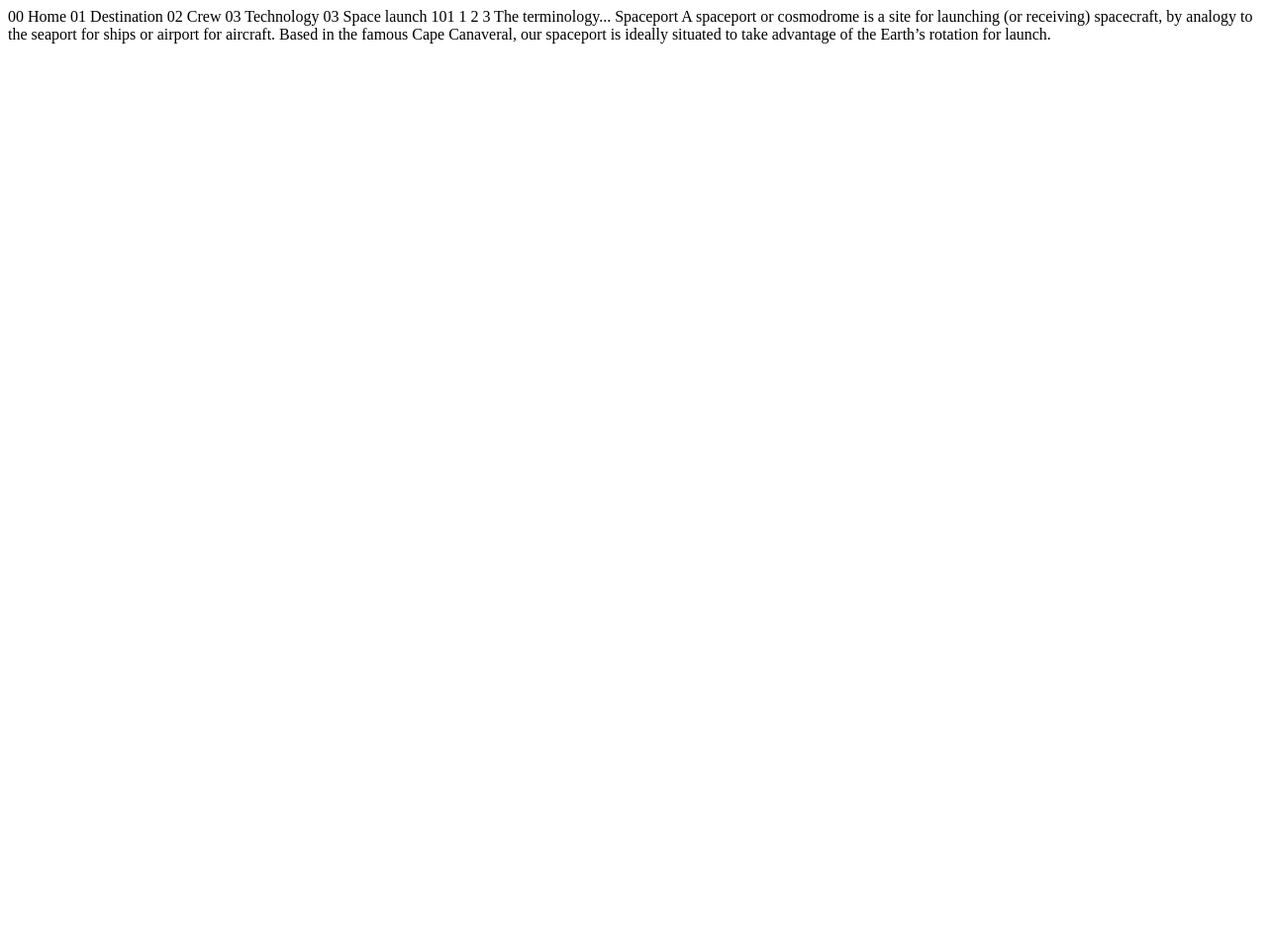
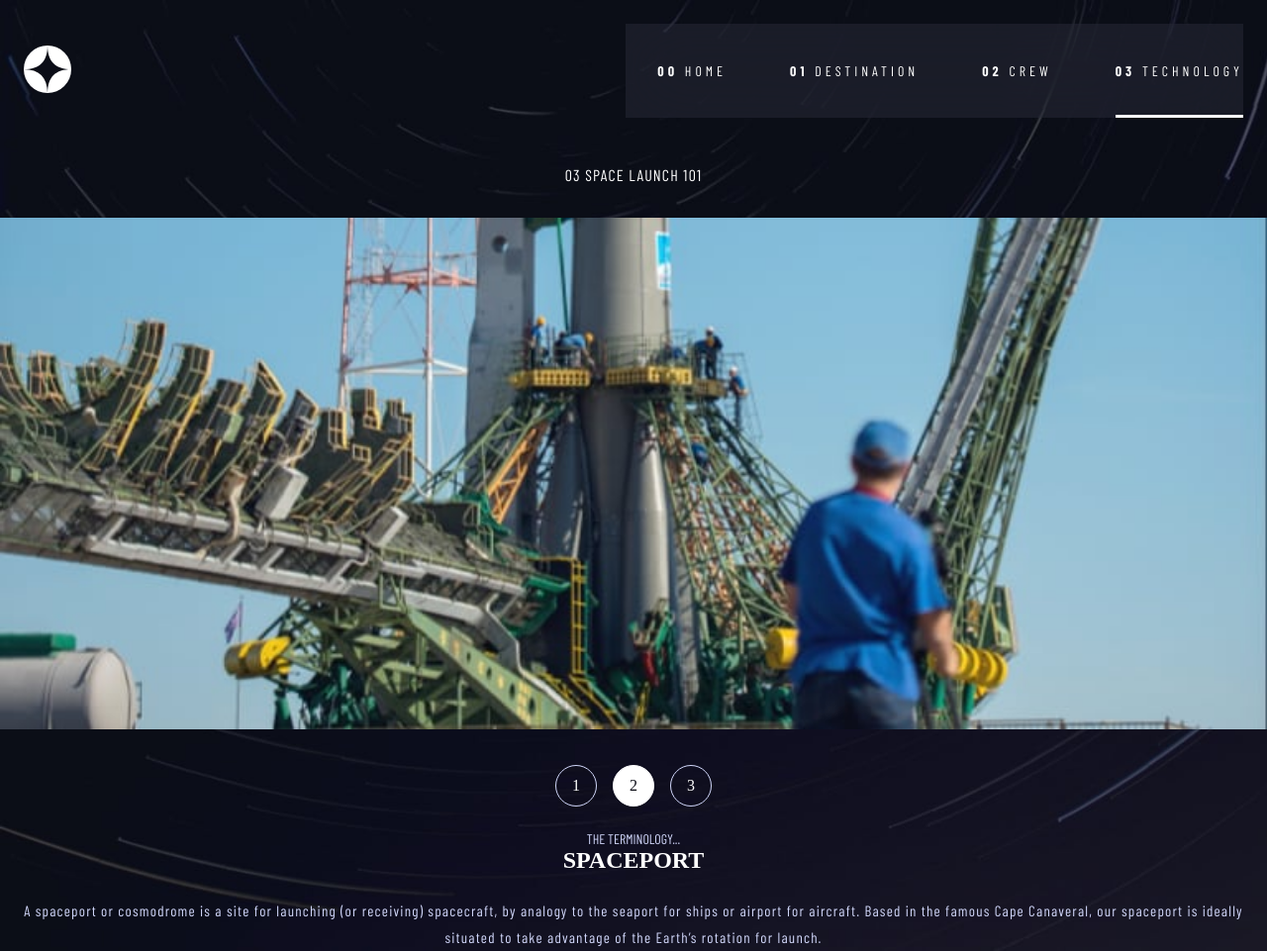
Before and after one commit to SAM-dev-pixel/sam-space-tourism-website-main, a plain HTML site: page starter-code/technology-spaceport.html in a window 1280 px wide. Shown: the whole page at 99% size. Before the commit the page ends 800 px from the top, so only its background shows below. Drawn offline with nearby package versions, Linux system fonts and the light colour scheme; a web font is replaced by a local one.

Commit message:
feat: styling technology pages mobile

```diff
--- a/starter-code/technology-spaceport.html
+++ b/starter-code/technology-spaceport.html
@@ -1,32 +1,83 @@
 <!DOCTYPE html>
 <html lang="en">
-<head>
-  <meta charset="UTF-8">
-  <meta name="viewport" content="width=device-width, initial-scale=1.0">
+  <head>
+    <meta charset="UTF-8" />
+    <meta name="viewport" content="width=device-width, initial-scale=1.0" />
 
-  <link rel="icon" type="image/png" sizes="32x32" href="./assets/favicon-32x32.png">
+    <link
+      rel="icon"
+      type="image/png"
+      sizes="32x32"
+      href="./assets/favicon-32x32.png"
+    />
 
-  <title>Frontend Mentor | Space tourism website</title>
-</head>
-<body>
+    <link rel="stylesheet" href="css/technology.css" />
 
-  00 Home
-  01 Destination
-  02 Crew
-  03 Technology
+    <link rel="preconnect" href="https://fonts.googleapis.com" />
+    <link rel="preconnect" href="https://fonts.gstatic.com" crossorigin />
+    <link
+      href="https://fonts.googleapis.com/css2?family=Barlow+Condensed:wght@300;400;500;700&family=Bellefair&display=swap"
+      rel="stylesheet"
+    />
 
-  03 Space launch 101
-
-  1
-  2
-  3
-
-  The terminology...
-  Spaceport
-
-  A spaceport or cosmodrome is a site for launching (or receiving) spacecraft,
-  by analogy to the seaport for ships or airport for aircraft. Based in the
-  famous Cape Canaveral, our spaceport is ideally situated to take advantage
-  of the Earth’s rotation for launch.
-</body>
+    <title>Frontend Mentor | Space tourism website</title>
+  </head>
+  <body>
+    <header id="header-container">
+      <nav class="navbar">
+        <a href="index.html" class="logo"
+          ><img src="assets/shared/logo.svg" alt="Space tourism"
+        /></a>
+        <ul class="nav-links-contain">
+          <li class="nav-link">
+            <a href="index.html">00 <span>Home</span></a>
+            <div class="nav-dash"></div>
+          </li>
+          <li class="nav-link">
+            <a href="destination-moon.html">01 <span>Destination</span></a>
+            <div class="nav-dash"></div>
+          </li>
+          <li class="nav-link">
+            <a href="crew-commander.html">02 <span>Crew</span></a>
+            <div class="nav-dash"></div>
+          </li>
+          <li class="nav-link active">
+            <a href="technology-vehicle.html">03 <span>Technology</span></a>
+            <div class="nav-dash"></div>
+          </li>
+        </ul>
+        <img
+          src="assets/shared/icon-hamburger.svg"
+          alt="burger"
+          class="hamburger-btn"
+        />
+      </nav>
+    </header>
+    <main id="technology-main-container">
+      <h1 class="technology-title"><span>03</span> Space launch 101</h1>
+      <div class="technology-contain">
+        <img
+          src="assets/technology/image-spaceport-landscape.jpg"
+          alt="image-spaceport-landscape"
+          class="technology-img"
+        />
+        <div class="technology-choices-wrapper">
+          <a href="technology-vehicle.html"><span>1</span></a>
+          <a href="technology-spaceport.html" class="active"><span>2</span></a>
+          <a href="technology-vehicle.html"><span>3</span></a>
+        </div>
+        <div class="technology-expplain-wrapper">
+          <p class="terminology">The terminology...</p>
+          <h2 class="technology-subtitle">Spaceport</h2>
+          <p class="technology-explain">
+            A spaceport or cosmodrome is a site for launching (or receiving)
+            spacecraft, by analogy to the seaport for ships or airport for
+            aircraft. Based in the famous Cape Canaveral, our spaceport is
+            ideally situated to take advantage of the Earth’s rotation for
+            launch.
+          </p>
+        </div>
+      </div>
+    </main>
+  </body>
 </html>
```
Also changed, not shown: starter-code/technology-capsule.html (+76 -25 lines), starter-code/technology-vehicle.html (+3 -4 lines).
